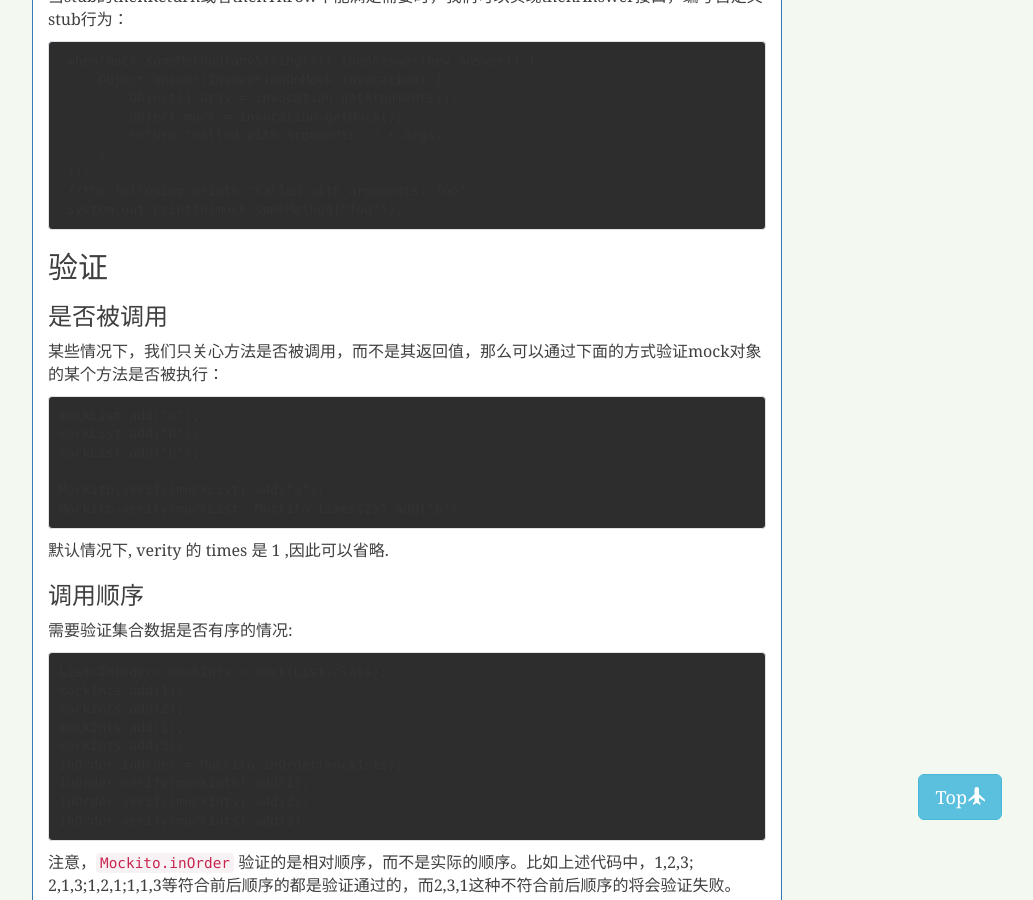
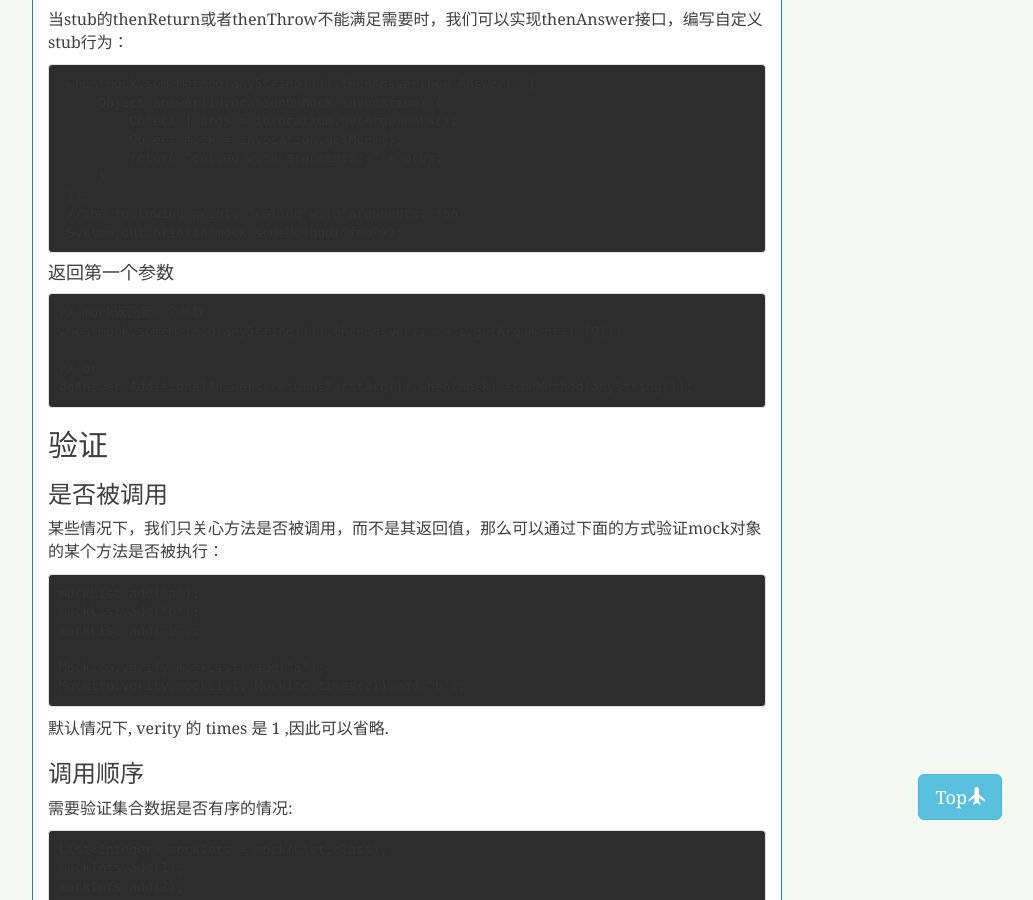
Before and after one commit to leeyee/leeyee.github.com, a Jekyll site: the page built from _posts/java/2018-01-24-test-framework-mocktio-intro.md, in a window 1280 px wide and 900 px high, scrolled down 2822 px. Shown: the whole window, without its empty margins (38-1071 px from the left). Built offline with Jekyll 4.4.1, drawn with Linux system fonts in a browser that asks for light colours; comment, search, counter and statistics services are not loaded.

Commit message:
add return one arg

```diff
--- a/_posts/java/2018-01-24-test-framework-mocktio-intro.md
+++ b/_posts/java/2018-01-24-test-framework-mocktio-intro.md
@@ -113,6 +113,14 @@ Mockito **不会** 委托调用传递的实例，而是创建一个实例的副
 	 //the following prints "called with arguments: foo"
 	 System.out.println(mock.someMethod("foo"));
 
+#### 返回第一个参数
+
+	// mock返回第一个参数
+	when(mock.someMethod(anyString())).thenAnswer(i -> i.getArguments()[0]);
+
+	// or
+    doAnswer(AdditionalAnswers.returnsFirstArg()).when(mock).someMethod(anyString());
+
 ## 验证
 
 ### 是否被调用
```
